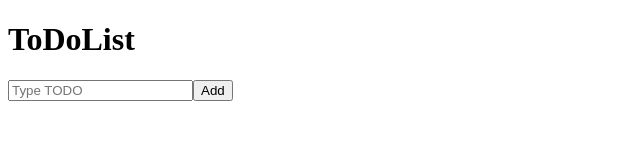
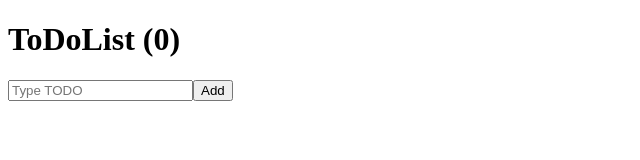
Before and after one commit to devheedoo/react-for-beginners-cra, a React (Create React App) app: page / in a window 1280 px wide. Shown: the top 160 px of the page, without its empty margins (0-640 px from the left). Built offline with nearby package versions, Linux system fonts and the light colour scheme.

Commit message:
feat(ToDoList): Add todos for saving todo

```diff
--- a/src/ToDoList.js
+++ b/src/ToDoList.js
@@ -1,19 +1,23 @@
-import { useState } from 'react';
+import { useEffect, useState } from 'react';
 
 function ToDoList() {
   const [todo, setTodo] = useState('');
-  // const [todos, setTodos] = useState([]);
+  const [todos, setTodos] = useState([]);
 
   const handleChangeTodo = (event) => setTodo(event.target.value);
 
   const handleSubmit = (event) => {
     event.preventDefault();
-    console.log(todo);
+    if (todo.trim().length === 0) return;
+    setTodos((prev) => [todo, ...prev]);
+    setTodo('');
   };
+
+  // useEffect(() => console.log(todos), [todos]);
 
   return (
     <div>
-      <h1>ToDoList</h1>
+      <h1>ToDoList ({todos.length})</h1>
       <form onSubmit={handleSubmit}>
         <input
           type="text"
```
